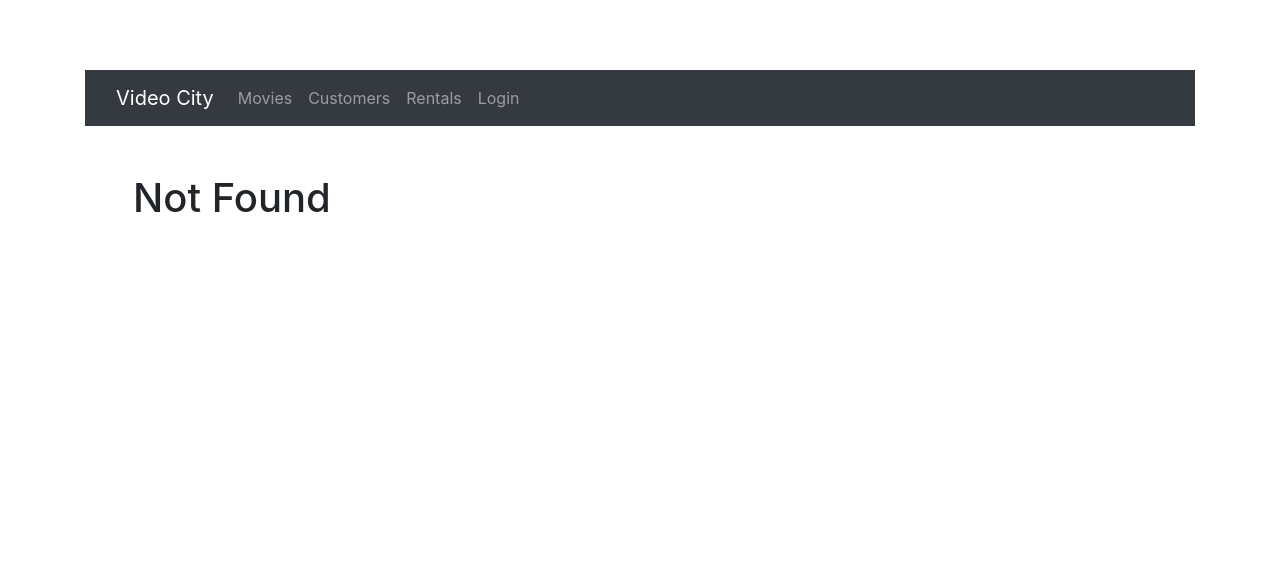
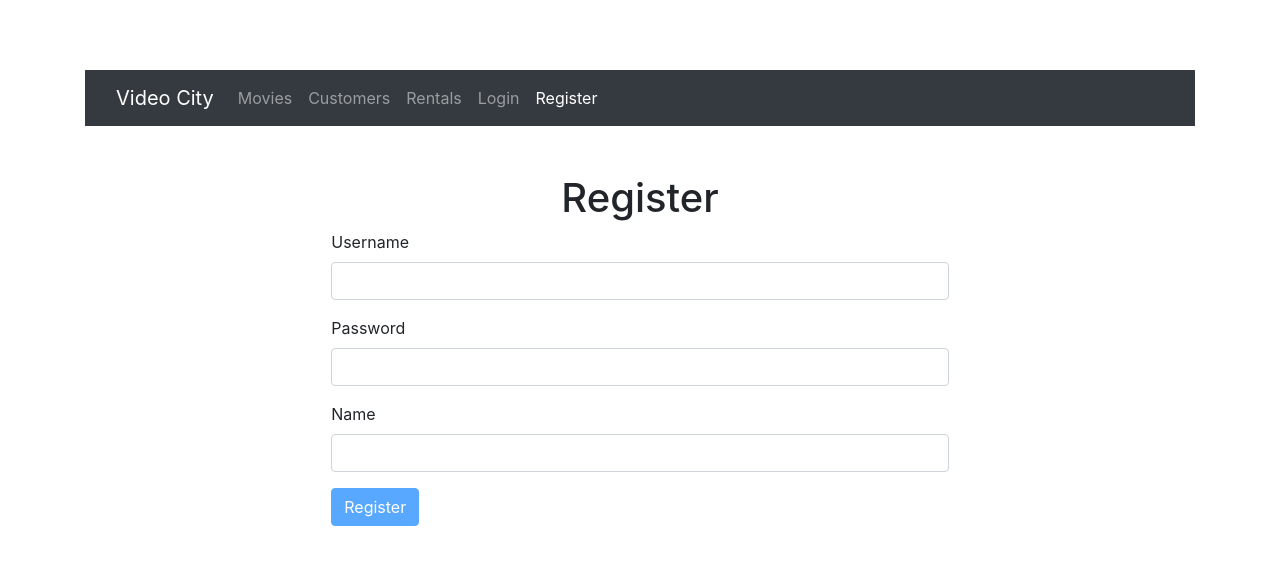
Before and after one commit to rcode321/movie-list, a React (Create React App) app: page /register in a window 1280 px wide. Before the commit this address led to /not-found. Shown: the top 564 px of the page. Built offline with nearby package versions, Linux system fonts and the light colour scheme.

Commit message:
add registerForm component

```diff
--- a/src/App.js
+++ b/src/App.js
@@ -12,6 +12,8 @@
 import MovieForm from "./component/movieForm";
 import LoginForm from "./component/loginForm";
 
+import RegisterForm from "./component/registerForm";
+
 class App extends Component {
 	render() {
 		return (
@@ -19,6 +21,7 @@
 				<Container fluid="sm">
 					<NavBar />
 					<Switch>
+						<Route path="/register" component={RegisterForm} />
 						<Route path="/login" component={LoginForm} />
 						<Route path="/movies/:id" component={MovieForm} />
 						<Route path="/movies" component={Movies} />
--- a/src/component/common/form.jsx
+++ b/src/component/common/form.jsx
@@ -1,7 +1,7 @@
 import React, { Component } from "react";
 import Joi from "joi-browser";
+import Input from "./input";
 
-import Input from "./input";
 class Form extends Component {
 	state = {
 		data: {},
@@ -10,7 +10,11 @@
 
 	validate = () => {
 		const options = { abortEarly: false };
-		const { error } = Joi.validate(this.state.data, this.schema, options);
+		const { error } = Joi.validate(
+			this.state.data,
+			this.schema,
+			options
+		);
 
 		if (!error) return null;
 
@@ -31,6 +35,7 @@
 
 	handleSubmit = (e) => {
 		e.preventDefault();
+
 		const errors = this.validate();
 		this.setState({ errors: errors || {} });
 		if (errors) return;
@@ -58,16 +63,16 @@
 		);
 	}
 
-	renderInput(name, label, type) {
+	renderInput(name, label, type = "text") {
 		const { data, errors } = this.state;
 		return (
 			<Input
 				name={name}
+				label={label}
+				error={errors[name]}
+				value={data[name]}
 				type={type}
-				value={data[name]}
-				label={label}
 				onChange={this.handleChange}
-				error={errors[name]}
 			/>
 		);
 	}
--- a/src/component/navBar.jsx
+++ b/src/component/navBar.jsx
@@ -19,7 +19,10 @@
 				>
 					<span className="navbar-toggler-icon"></span>
 				</button>
-            <div className="collapse navbar-collapse" id="navbarNavAltMarkup">
+				<div
+					className="collapse navbar-collapse"
+					id="navbarNavAltMarkup"
+				>
 					<div className="navbar-nav">
 						<NavLink className="nav-item nav-link" to="/movies">
 							Movies
@@ -33,6 +36,9 @@
 						<NavLink className="nav-item nav-link" to="/login">
 							Login
 						</NavLink>
+						<NavLink className="nav-item nav-link" to="/register">
+							Register
+						</NavLink>
 					</div>
 				</div>
 			</div>
--- /dev/null
+++ b/src/component/registerForm.jsx
@@ -0,0 +1,40 @@
+import React, { Component } from "react";
+import Joi from "joi-browser";
+import Form from "./common/form";
+
+class RegisterForm extends Form {
+	state = {
+		data: { username: "", password: "", email: "" },
+		errors: {},
+	};
+
+	schema = {
+		email: Joi.string()
+			.email({
+				minDomainSegments: 2,
+				tlds: { allow: ["com", "net"] },
+			})
+			.label("Email"),
+		password: Joi.string().min(5).label("Password"),
+		username: Joi.string().required().label("Username"),
+	};
+	doSubmit = () => {
+		// call the server
+		console.log("Submitted");
+	};
+	render() {
+		return (
+			<div>
+				<h1 className="text-center">Register</h1>
+				<form onSubmit={this.handleSubmit} className="col-sm-7 mx-auto">
+					{this.renderInput("email", "Username", "email")}
+					{this.renderInput("password", "Password", "password")}
+					{this.renderInput("username", "Name")}
+					{this.renderButton("Register")}
+				</form>
+			</div>
+		);
+	}
+}
+
+export default RegisterForm;
```
Lines whose indentation alone changed are shown as unchanged.
